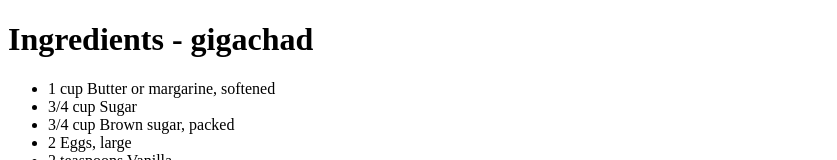
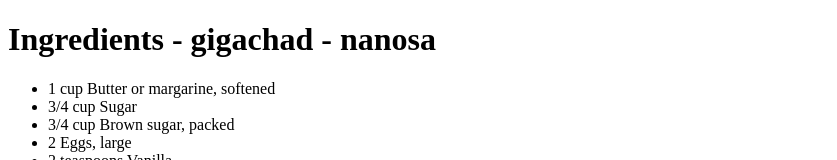
Before and after one commit to baob20044/KevinCookie, a plain HTML site: page secret recipe.htm in a window 1280 px wide. Shown: the top 160 px of the page, without its empty margins (0-837 px from the left). Drawn offline with Linux system fonts and the light colour scheme.

Commit message:
Update secret recipe.htm

```diff
--- a/secret recipe.htm
+++ b/secret recipe.htm
@@ -2,7 +2,7 @@
 <html>
 <body>
 
-<h1>Ingredients - gigachad</h1>
+<h1>Ingredients - gigachad - nanosa</h1>
 <ul>
 <li>1 cup Butter or margarine, softened</li>
 <li>3/4 cup Sugar</li>
```
